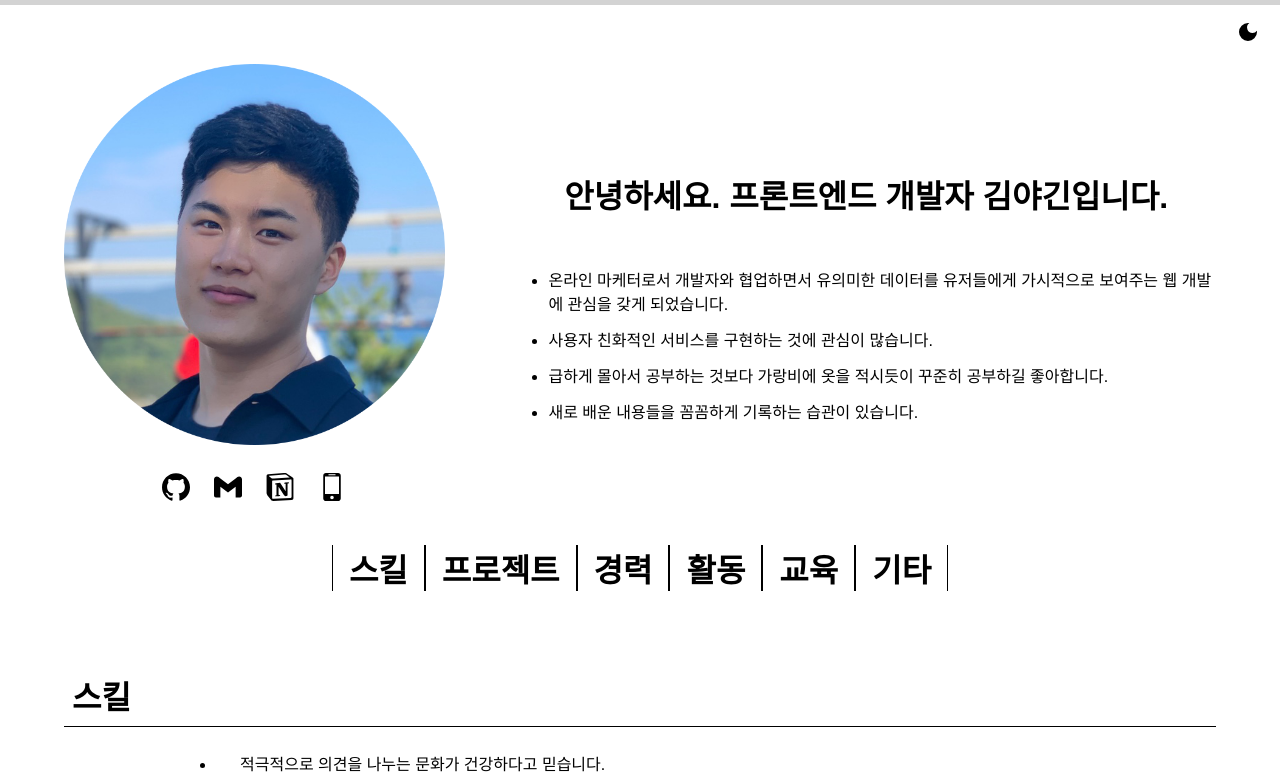
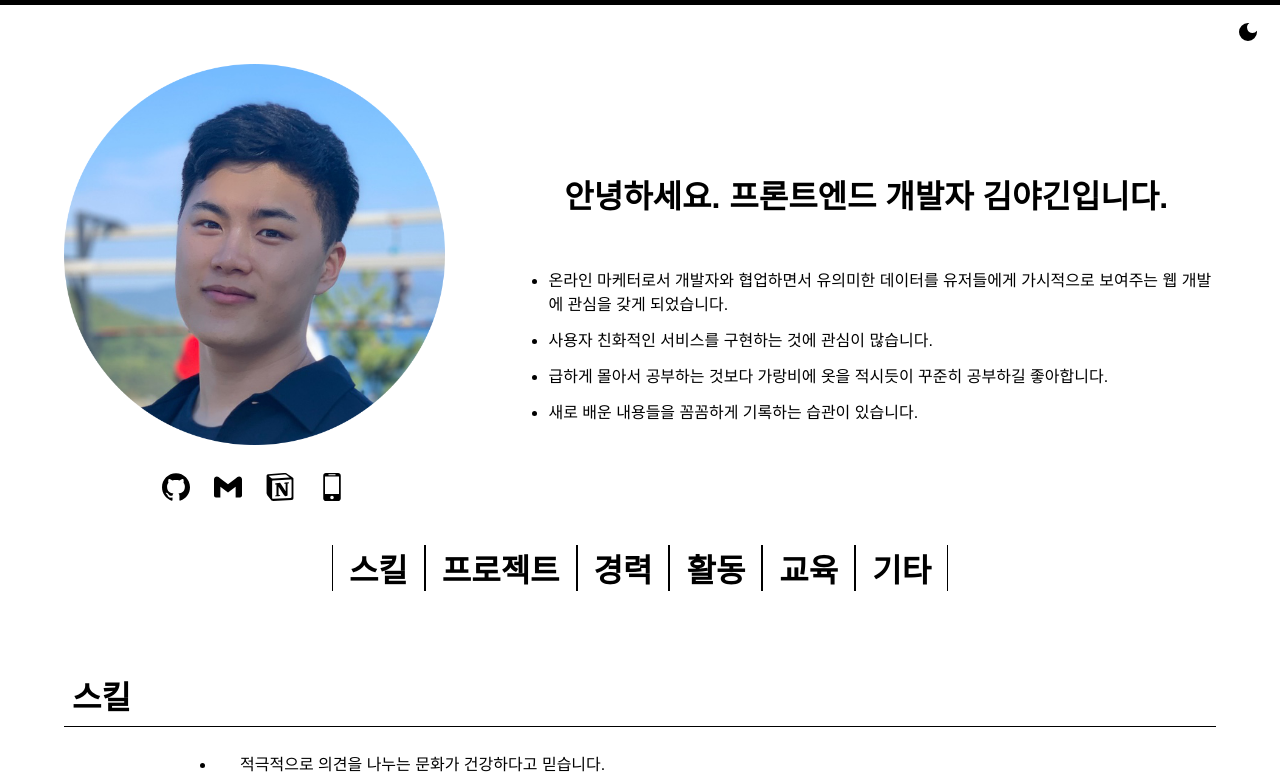
Before and after one commit to Jakin-Kim/resume, a React (Create React App) app: page /jakin-resume in a window 1280 px wide. Shown: the top 774 px of the page. Built offline with nearby package versions, Linux system fonts and the light colour scheme; a web font is replaced by a local one.

Commit message:
chore: font on nav-bar & progress bar are changed

```diff
--- a/src/components/NavBar/NavBar.tsx
+++ b/src/components/NavBar/NavBar.tsx
@@ -64,11 +64,12 @@ const Styled = {
      ${(props) => props.isActive
         && css`
           width: 100vw;
-          height: 8vh;
+          height: 6vh;
           background-color: #ffffff;
           position: fixed;
           top: 0;
           border-bottom: .5px solid lightgray;
+          .nav-btn { font-size: 2.5vmin; }
         `}
     `,
 };
--- a/src/components/ScrollIndicator/ScrollIndicator.tsx
+++ b/src/components/ScrollIndicator/ScrollIndicator.tsx
@@ -27,7 +27,7 @@ export default ScrollIndicator;
 
 const Styled = {
   container: styled.div`
-    background-color: lightgray;
+    background-color: black;
     height: 5px;
     position: fixed;
     z-index: 1;
@@ -37,7 +37,7 @@ const Styled = {
 
     #progress-bar {
       height: 5px;
-      background-color: skyblue;
+      background-color: yellow;
     }
   `,
 }
```
